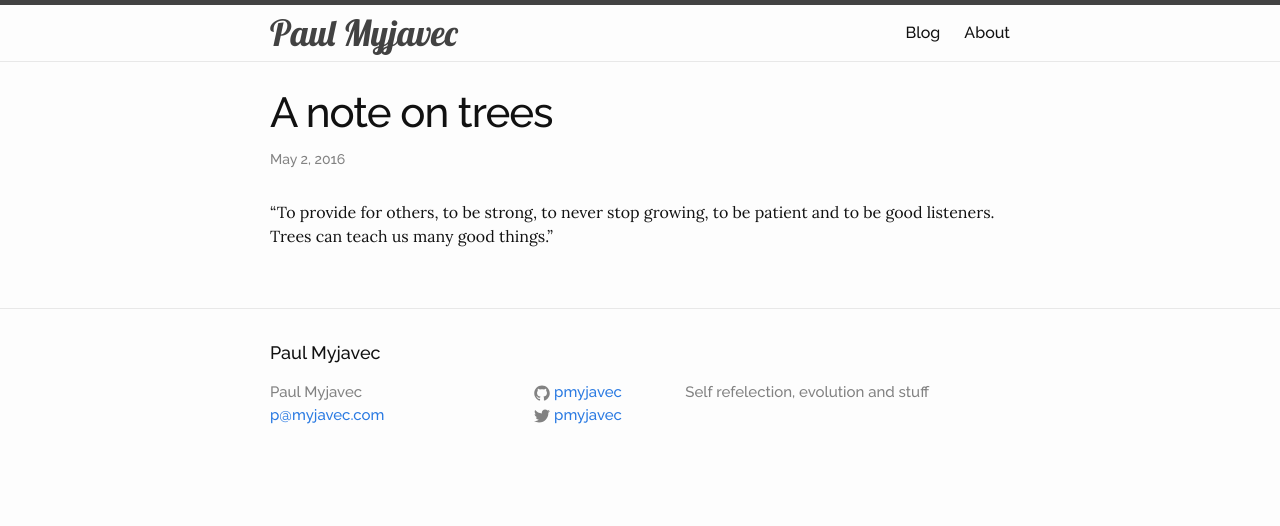
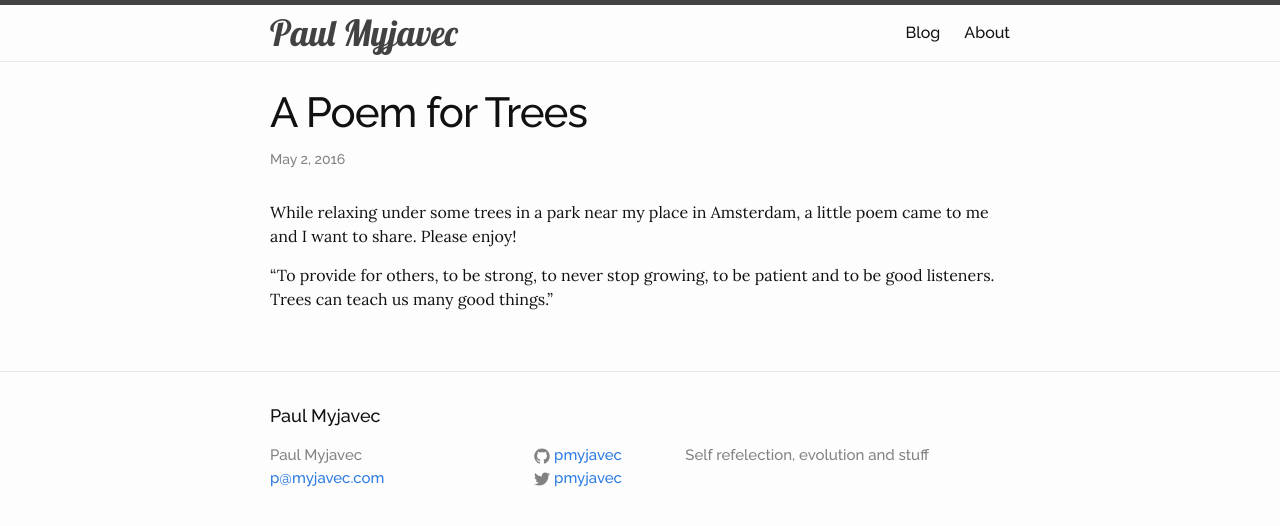
Before and after one commit to pmyjavec/pmyjavec.github.io, a Jekyll site: the page built from _posts/2016-08-24-trees.md, in a window 1280 px wide. Shown: the top 526 px of the page. Built offline with Jekyll 4.4.1, drawn with Linux system fonts in a browser that asks for light colours; comment, search, counter and statistics services are not loaded.

Commit message:
A poem for trees

```diff
--- a/_posts/2016-08-24-trees.md
+++ b/_posts/2016-08-24-trees.md
@@ -1,8 +1,10 @@
 ---
 layout: post
-title: "A note on trees"
+title: "A Poem for Trees"
 date:   2016-05-02 09:00:00
 categories: philosophy
 ---
 
+While relaxing under some trees in a park near my place in Amsterdam, a little poem came to me and I want to share. Please enjoy!
+
 "To provide for others, to be strong, to never stop growing, to be patient and to be good listeners. Trees can teach us many good things."
```
